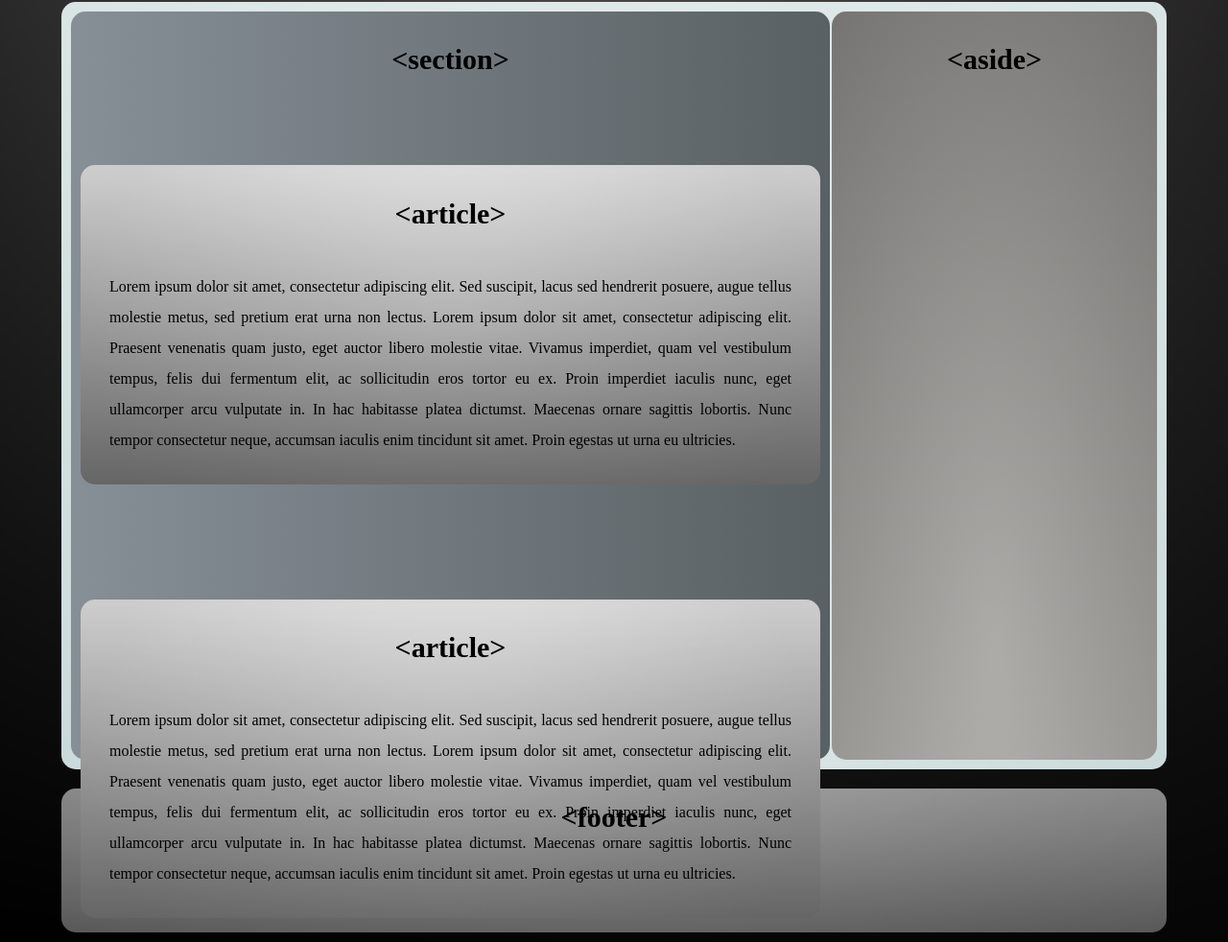
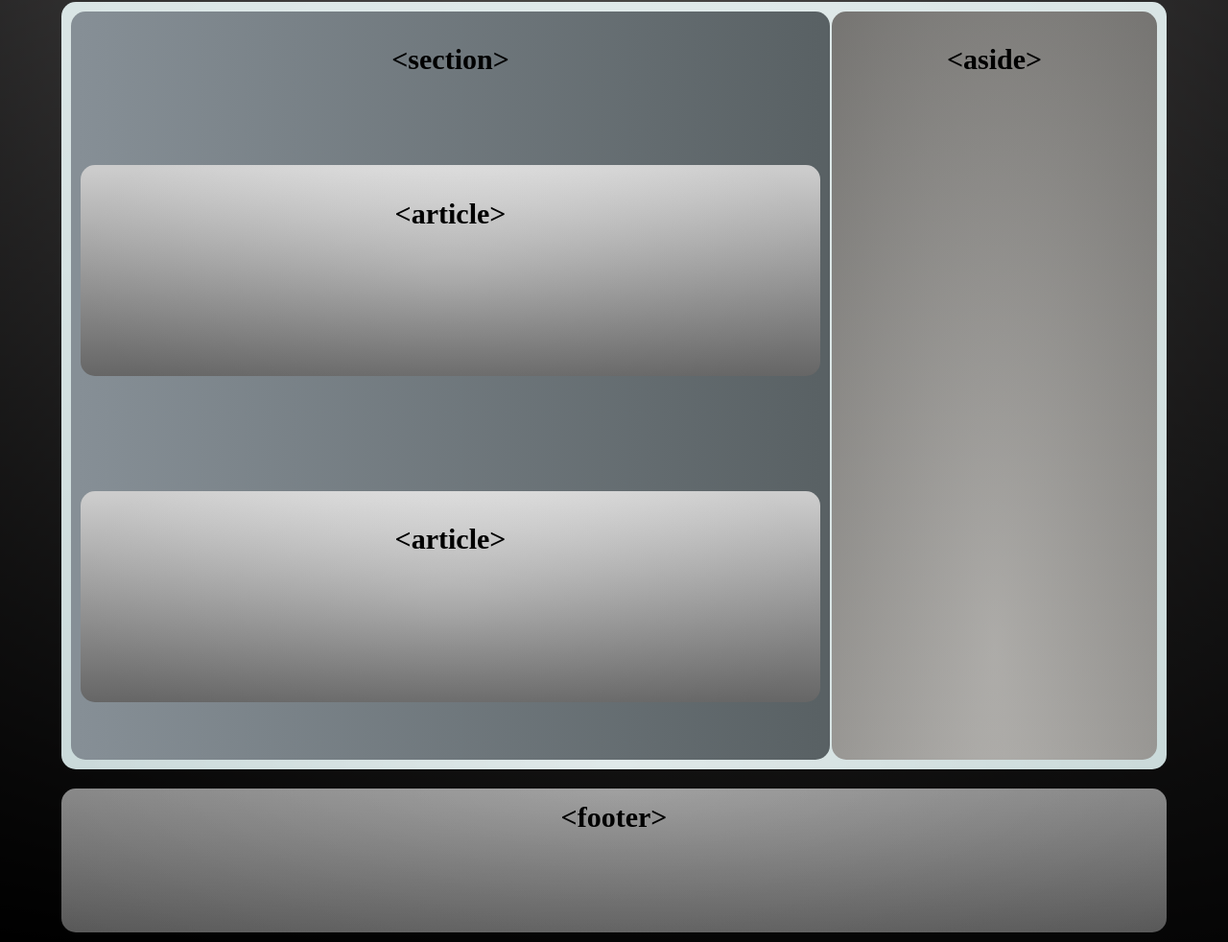
Before and after one commit to nelcho/Html, a website built with webpack: page src/index.html in a window 1280 px wide. Shown: the part 268-1250 px from the top of the page at 96% size. Built offline with nearby package versions, Linux system fonts and the light colour scheme.

Commit message:
Cambios generales de Presentacion

```diff
--- a/src/css/style.css
+++ b/src/css/style.css
@@ -46,7 +46,7 @@ h1, h2, h3, h4, h5, h6 {
 
 header, nav, main, section, article, aside, footer {
   border-radius: 1.5rem;
-  padding: 0;
+  /* padding: 0; */
 }
 
 
@@ -101,6 +101,10 @@ main {
     radial-gradient(at 50% 100%, rgba(255,255,255,0.50) 0%, rgba(0,0,0,0.50) 100%),
     linear-gradient(to bottom, rgba(255,255,255,0.25) 0%, rgba(0,0,0,0.25) 100%);
   background-blend-mode: screen, overlay;
+}
+
+.main__nombre {
+
 }
 
 
--- a/src/index.html
+++ b/src/index.html
@@ -4,7 +4,7 @@
     <meta charset="UTF-8">
     <meta http-equiv="X-UA-Compatible" content="IE=edge">
     <meta name="viewport" content="width=device-width, initial-scale=1.0">
-    <link rel="preload" href="../src/css/normalize.css">
+    <link rel="preload" href="../src/css/normalize.css" as="style">
     <link rel="stylesheet" href="../src/css/normalize.css">
     <link rel="shortcut icon" href="#">
     <title>Document</title>
@@ -27,22 +27,22 @@
 
                     <article class="article">
                         <h1>&lt;article&gt;</h1>
-                        <p>Lorem ipsum dolor sit amet, consectetur adipiscing elit. Sed suscipit, lacus sed hendrerit posuere, augue tellus molestie metus,
+                        <!-- <p>Lorem ipsum dolor sit amet, consectetur adipiscing elit. Sed suscipit, lacus sed hendrerit posuere, augue tellus molestie metus,
                             sed pretium erat urna non lectus. Lorem ipsum dolor sit amet, consectetur adipiscing elit. Praesent venenatis quam justo,
                             eget auctor libero molestie vitae. Vivamus imperdiet, quam vel vestibulum tempus, felis dui fermentum elit,
                             ac sollicitudin eros tortor eu ex. Proin imperdiet iaculis nunc, eget ullamcorper arcu vulputate in.
                             In hac habitasse platea dictumst. Maecenas ornare sagittis lobortis. Nunc tempor consectetur neque,
-                            accumsan iaculis enim tincidunt sit amet. Proin egestas ut urna eu ultricies.</p>
+                            accumsan iaculis enim tincidunt sit amet. Proin egestas ut urna eu ultricies.</p> -->
                     </article>
 
                     <article class="article">
                         <h1>&lt;article&gt;</h1>
-                        <p>Lorem ipsum dolor sit amet, consectetur adipiscing elit. Sed suscipit, lacus sed hendrerit posuere, augue tellus molestie metus,
+                        <!-- <p>Lorem ipsum dolor sit amet, consectetur adipiscing elit. Sed suscipit, lacus sed hendrerit posuere, augue tellus molestie metus,
                             sed pretium erat urna non lectus. Lorem ipsum dolor sit amet, consectetur adipiscing elit. Praesent venenatis quam justo,
                             eget auctor libero molestie vitae. Vivamus imperdiet, quam vel vestibulum tempus, felis dui fermentum elit,
                             ac sollicitudin eros tortor eu ex. Proin imperdiet iaculis nunc, eget ullamcorper arcu vulputate in.
                             In hac habitasse platea dictumst. Maecenas ornare sagittis lobortis. Nunc tempor consectetur neque,
-                            accumsan iaculis enim tincidunt sit amet. Proin egestas ut urna eu ultricies.</p>
+                            accumsan iaculis enim tincidunt sit amet. Proin egestas ut urna eu ultricies.</p> -->
                     </article>
                 </section>
 
```
